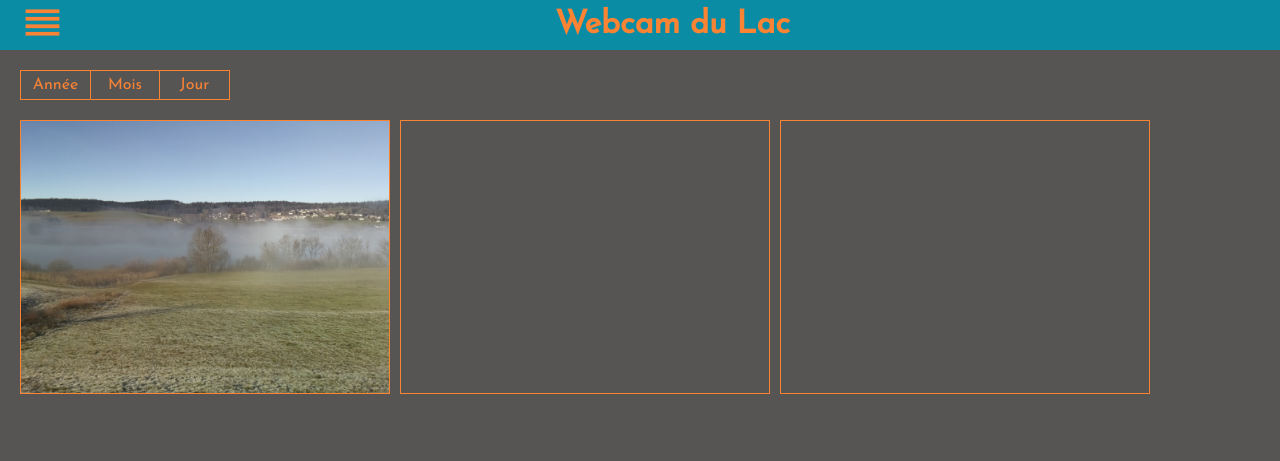
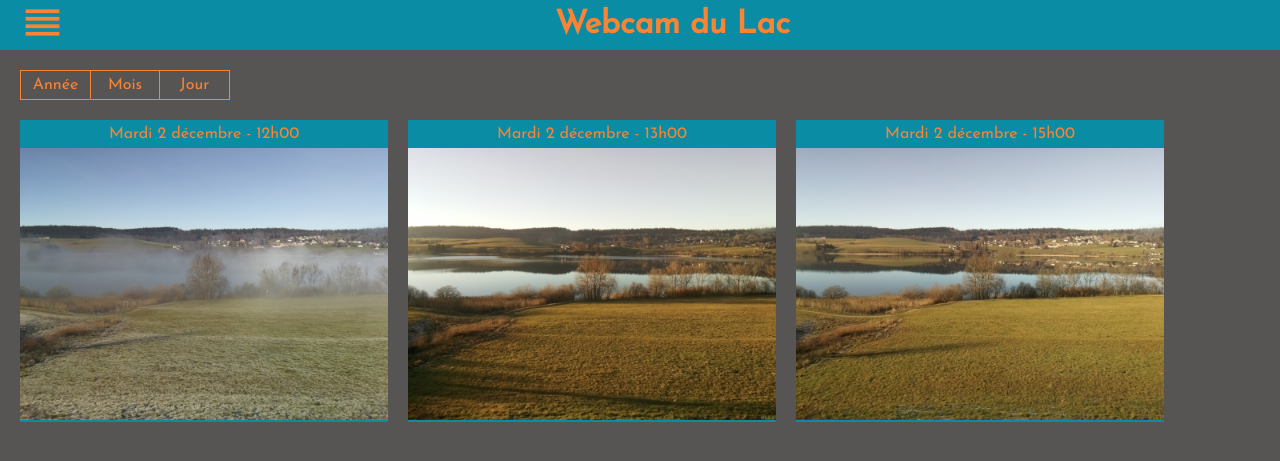
Before and after one commit to wpetitmaire/webcam, a PHP site: page /explorer.php in a window 1280 px wide. Shown: the top 461 px of the page. Run offline with PHP 8.4, Linux system fonts and the light colour scheme; some libraries are stand-ins or nearby versions.

Commit message:
test images

```diff
--- a/explorer.php
+++ b/explorer.php
@@ -26,18 +26,24 @@
 <!-- 368 x 272 -->
 
             <article class="flex-container-columns">
-                <!-- <h2>Mardi 2 décembre - 12h00</h2> -->
-                <div style="width: 368px; height: 272px">
+                <span>Mardi 2 décembre - 12h00</span>
+                <div >
                     <img src="./pictures/Tests/1.jpg" class="preview-image" >
                 </div>
             </article>
 
             <article class="flex-container-columns">
-                <!-- <img src="./pictures/Tests/2.jpg" >  -->
+                <span>Mardi 2 décembre - 13h00</span>
+                <div >
+                    <img src="./pictures/Tests/2.jpg" class="preview-image" >
+                </div>
             </article>
 
             <article class="flex-container-columns">
-                <!-- <img src="./pictures/Tests/3.jpg" >  -->
+                <span>Mardi 2 décembre - 15h00</span>
+                <div >
+                    <img src="./pictures/Tests/3.jpg" class="preview-image" >
+                </div>
             </article>
 
         </div>
--- a/styles/positionnement.css
+++ b/styles/positionnement.css
@@ -27,8 +27,9 @@ body {
     width: 100%;
     height: 100%;
 
+    display: -webkit-box;
+    display: -webkit-flex;
     display: -ms-flexbox;
-	display: -webkit-flex;
     display: flex;
 
     flex-direction: column;
@@ -43,9 +44,10 @@ body > * {
 }
 
 .flex-container-center {
+    display: -webkit-box;
+    display: -webkit-flex;
     display: -ms-flexbox;
-	display: -webkit-flex;
-	display: flex;
+    display: flex;
 
 	-ms-flex-align: center;
 	-webkit-align-items: center;
@@ -56,8 +58,9 @@ body > * {
 }
 
 .flex-container-rows-center {
+    display: -webkit-box;
+    display: -webkit-flex;
     display: -ms-flexbox;
-	display: -webkit-flex;
     display: flex;
 
     -ms-flex-align: center;
@@ -69,12 +72,16 @@ body > * {
 }
 
 .flex-container-rows {
+    display: -webkit-box;
+    display: -webkit-flex;
+    display: -ms-flexbox;
     display: flex;
 }
 
 .flex-container-columns {
+    display: -webkit-box;
+    display: -webkit-flex;
     display: -ms-flexbox;
-	display: -webkit-flex;
     display: flex;
 
     flex-direction: column;
@@ -114,6 +121,9 @@ body > * {
 
 
 .fullpicture-container {
+    display: -webkit-box;
+    display: -webkit-flex;
+    display: -ms-flexbox;
     display: flex;
     justify-content: space-around;
 }
@@ -257,14 +267,22 @@ body > * {
 
 .preview-list {
     flex-wrap: wrap;
-    margin: 15px 15px 15px 15px;
+    margin: 10px 10px 10px 10px;
 }
 
 .preview-list article {
     width: 368px;
-    height: 272px;
-    border: 1px solid #fa8334;
-    margin: 5px 5px 5px 5px;
+    height: 302px;
+    /* border: 1px solid #fa8334; */
+    margin: 10px 10px 10px 10px;
+    background-color: #0b8ca5;
+}
+
+.preview-list article span {
+    align-self: center;
+    color: #fa8334;
+    padding-top: 5px;
+    padding-bottom: 5px;
 }
 
 .preview-image {
```
